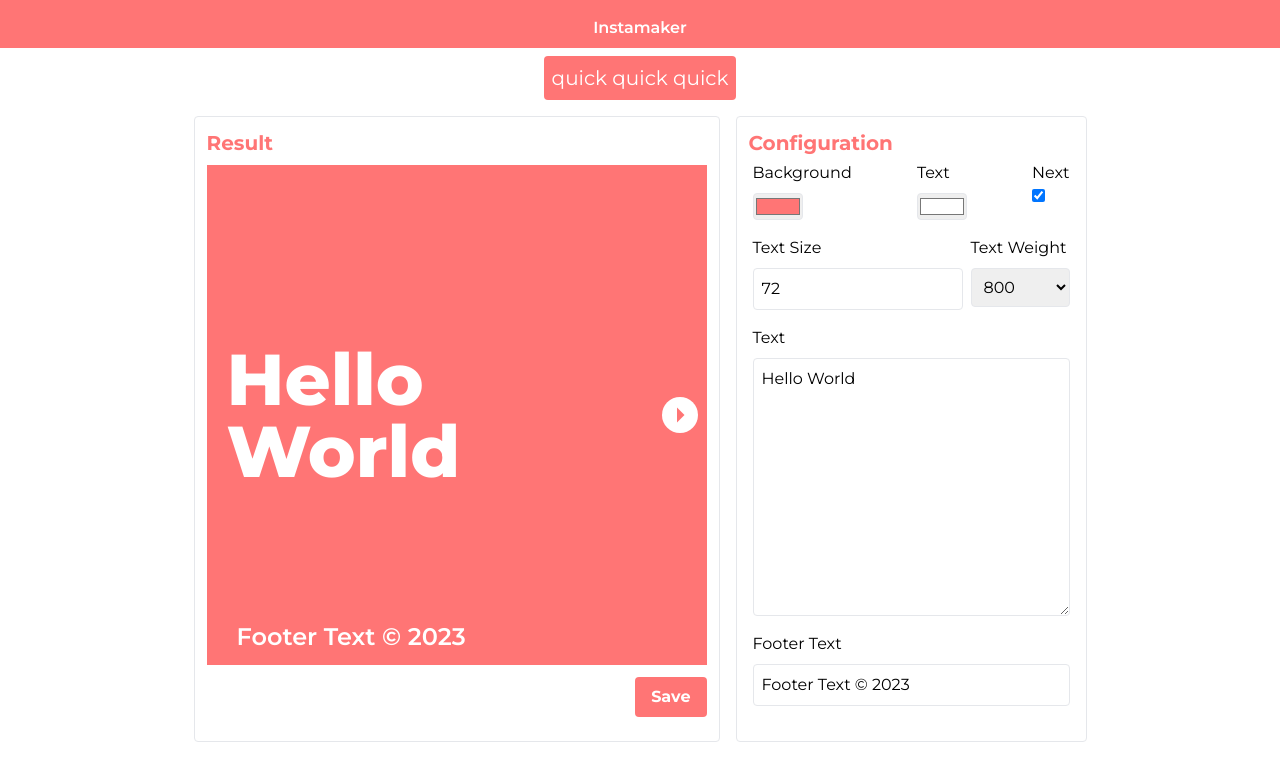
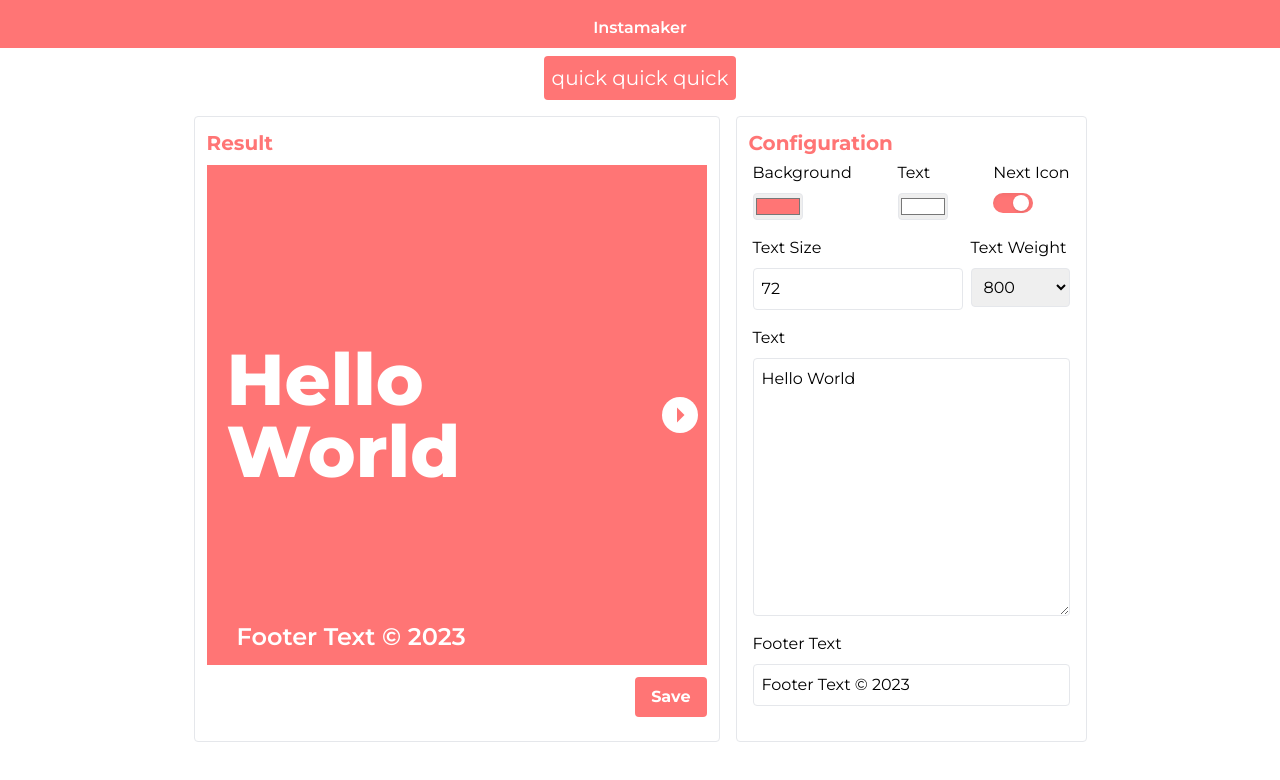
Before and after one commit to wasiqwiqar/Instamaker, a Vue app: page / in a window 1280 px wide. Shown: the top 780 px of the page. Built offline with nearby package versions, Linux system fonts and the light colour scheme.

Commit message:
Custom boolean input component

```diff
--- /dev/null
+++ b/src/components/ToggleButton.vue
@@ -0,0 +1,27 @@
+<template>
+    <!-- Toggle button component that uses v-model-->
+    <div class="flex items-center">
+        <div class="relative">
+            <span @click="$emit('update:modelValue', !modelValue)">
+                <div v-if="modelValue" :class="modelValue">
+                    <div class="w-10 h-5 rounded-full shadow-inner" :style="`background: ${bgColor}`"></div>
+                    <div class="dot absolute left-5 top-0.5 bg-white w-4 h-4 rounded-full shadow"></div>
+                </div>
+                <div v-else>
+                    <div class="bg-gray-300 w-10 h-5 rounded-full shadow-inner"></div>
+                    <div class="dot absolute left-0.5 top-0.5 bg-white w-4 h-4 rounded-full shadow"></div>
+                </div>
+            </span>
+        </div>
+    </div>
+</template>
+
+<script setup>
+import { computed } from 'vue';
+import { useGeneralStore } from '../stores/general';
+const GeneralStore = useGeneralStore();
+const bgColor = computed(() => GeneralStore.styles.bgColor);
+
+defineProps(['modelValue'])
+defineEmits(['update:modelValue'])
+</script>
--- a/src/views/HomeView.vue
+++ b/src/views/HomeView.vue
@@ -19,10 +19,9 @@
                 </div>
                 <!-- Show Next -->
                 <div class="flex flex-col p-1">
-                    <label class="w-full">Next</label>
+                    <label class="w-full">Next Icon</label>
                     <label for="showNext" class="customCheckbox">
-                        <input id="showNext" name="showNext" type="checkbox" v-model="GeneralStore.styles.showNext">
-                        <span class="checkmark"></span>
+                        <toggle-button class="my-2" v-model="GeneralStore.styles.showNext" />
                     </label>
                 </div>
             </div>
@@ -67,6 +66,7 @@
 
 <script setup>
 import GeneratedImage from '../components/GeneratedImage.vue'
+import ToggleButton from '../components/ToggleButton.vue'
 import { useGeneralStore } from '../stores/general'
 const GeneralStore = useGeneralStore()
 
```
Also changed, not shown: src/assets/main.scss (line endings or trailing spaces).
